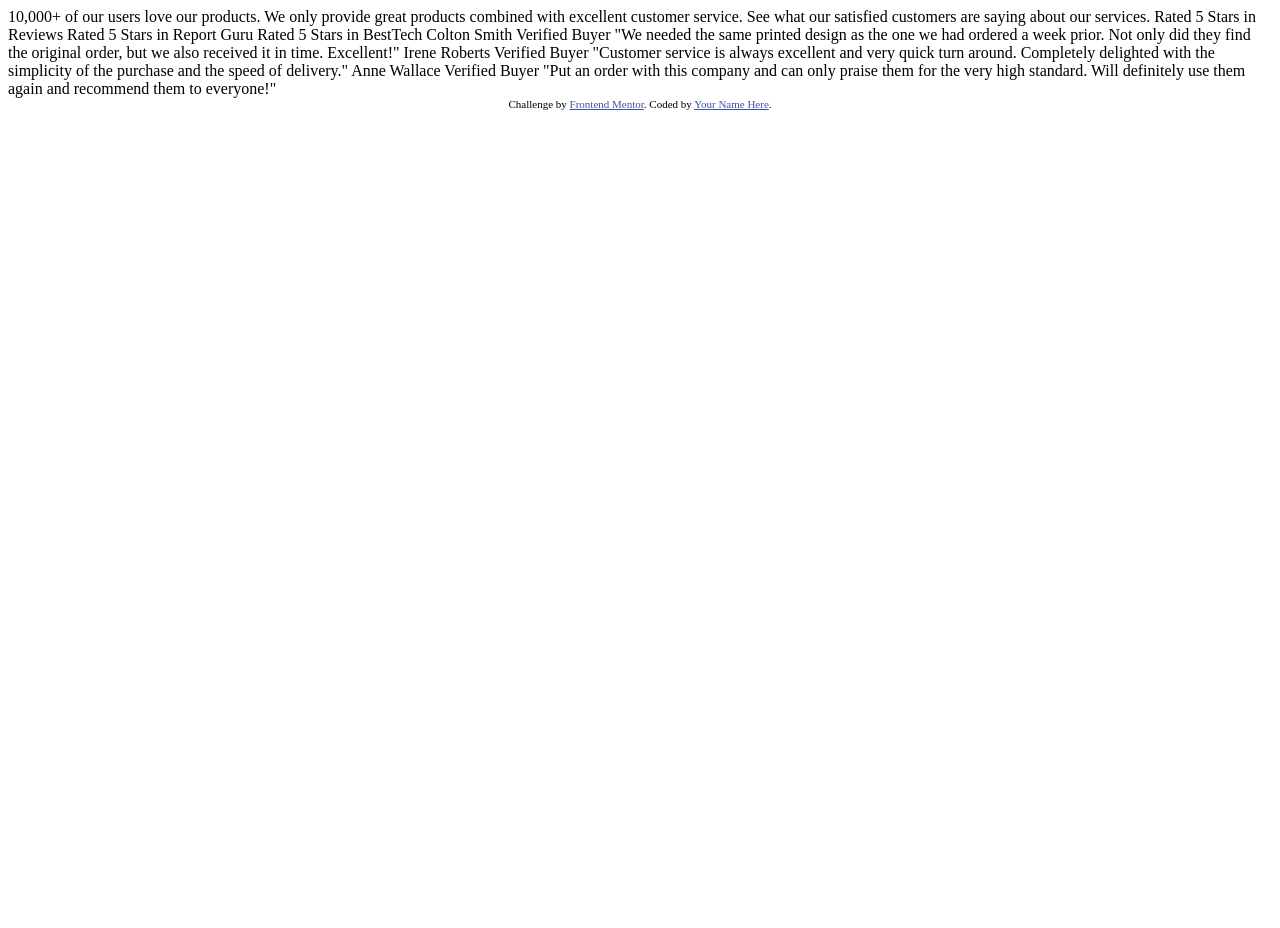
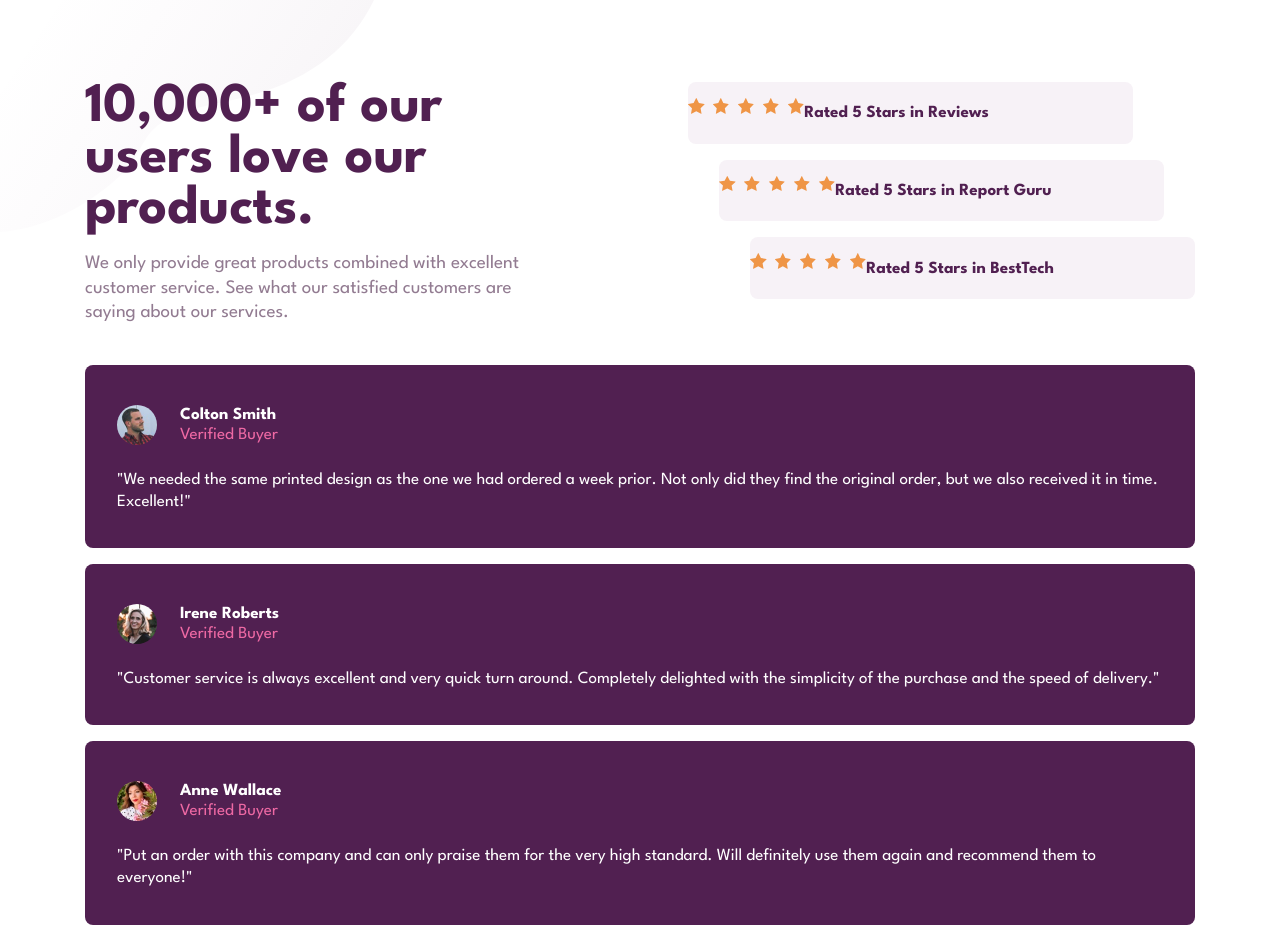
Before and after one commit to gabrieltrtl/social-proof-section, a plain HTML site: page index.html in a window 1280 px wide. Before the commit the page ends 800 px from the top, so only its background shows below. Drawn offline with Linux system fonts and the light colour scheme.

Commit message:
first commit

```diff
--- a/index.html
+++ b/index.html
@@ -3,59 +3,105 @@
   <head>
     <meta charset="UTF-8" />
     <meta name="viewport" content="width=device-width, initial-scale=1.0" />
-    <!-- displays site properly based on user's device -->
 
     <link
-      rel="icon"
-      type="image/png"
-      sizes="32x32"
-      href="./images/favicon-32x32.png"
-    />
-
+      rel="icon" type="image/png" sizes="32x32" href="./images/favicon-32x32.png"/>
+    <link rel="stylesheet" href="style.css">
     <title>Frontend Mentor | Social proof section</title>
 
-    <!-- Feel free to remove these styles or customise in your own stylesheet 👍 -->
-    <style>
-      .attribution {
-        font-size: 11px;
-        text-align: center;
-      }
-      .attribution a {
-        color: hsl(228, 45%, 44%);
-      }
     </style>
   </head>
   <body>
-    10,000+ of our users love our products.
-
+    <main class="container">
+      <section class="rating">
+        <div class="rating__content">
+          <h1 class="rating__title">10,000+ of our users love our products.</h1>
+          <p class="rating__paragraph">
             We only provide great products combined with excellent customer service.
             See what our satisfied customers are saying about our services.
+          </p>
+        </div>
+        <div class="rating__stars">
+          <div class="rating__wrapper left-aligned">
+            <div class="stars__container">
+              <img src="./images/icon-star.svg" alt="">
+              <img src="./images/icon-star.svg" alt="">
+              <img src="./images/icon-star.svg" alt="">
+              <img src="./images/icon-star.svg" alt="">
+              <img src="./images/icon-star.svg" alt="">
+            </div>
+            <p class="stars__text">Rated 5 Stars in Reviews</p>
+          </div>
+          <div class="rating__wrapper center-aligned">
+            <div class="stars__container">
+              <img src="./images/icon-star.svg" alt="">
+              <img src="./images/icon-star.svg" alt="">
+              <img src="./images/icon-star.svg" alt="">
+              <img src="./images/icon-star.svg" alt="">
+              <img src="./images/icon-star.svg" alt="">
+            </div>
+            <p class="stars__text">Rated 5 Stars in Report Guru</p>
+          </div>
+          <div class="rating__wrapper right-aligned">
+            <div class="stars__container">
+              <img src="./images/icon-star.svg" alt="">
+              <img src="./images/icon-star.svg" alt="">
+              <img src="./images/icon-star.svg" alt="">
+              <img src="./images/icon-star.svg" alt="">
+              <img src="./images/icon-star.svg" alt="">
+            </div>
+            <p class="stars__text">Rated 5 Stars in BestTech</p>
+          </div>
+        </div>
+      </section>
 
-    Rated 5 Stars in Reviews
-    Rated 5 Stars in Report Guru
-    Rated 5 Stars in BestTech
-
-    Colton Smith
-    Verified Buyer
+      <section class="testimonials">
+        <div class="testimonials__container">
+          <div class="testimonials__author">
+            <img src="./images/image-colton.jpg" alt="">
+            <div class="author__name">
+              <p>Colton Smith</p>
+              <span>Verified Buyer</span>
+            </div>
+          </div>
+          <blockquote>
             "We needed the same printed design as the one we had ordered a week prior.
             Not only did they find the original order, but we also received it in time.
             Excellent!"
+          </blockquote>
+        </div>
 
-    Irene Roberts
-    Verified Buyer
+        <div class="testimonials__container">
+          <div class="testimonials__author">
+            <img src="./images/image-irene.jpg" alt="">
+            <div class="author__name">
+              <p>Irene Roberts</p>
+              <span>Verified Buyer</span>
+            </div>
+          </div>
+          <blockquote>
             "Customer service is always excellent and very quick turn around. Completely
             delighted with the simplicity of the purchase and the speed of delivery."
+          </blockquote>
+        </div>
 
-    Anne Wallace
-    Verified Buyer
+        <div class="testimonials__container">
+          <div class="testimonials__author">
+            <img src="./images/image-anne.jpg" alt="">
+            <div class="author__name">
+              <p>Anne Wallace</p>
+              <span>Verified Buyer</span>
+            </div>
+          </div>
+          <blockquote>
             "Put an order with this company and can only praise them for the very high
             standard. Will definitely use them again and recommend them to everyone!"
+          </blockquote>
 
-    <div class="attribution">
-      Challenge by
-      <a href="https://www.frontendmentor.io?ref=challenge" target="_blank"
-        >Frontend Mentor</a
-      >. Coded by <a href="#">Your Name Here</a>.
+        </div>
+      </section>
+    </main>
+
     </div>
   </body>
 </html>
--- /dev/null
+++ b/style.css
@@ -0,0 +1,173 @@
+@import url('https://fonts.googleapis.com/css2?family=League+Spartan:wght@100..900&display=swap');
+
+:root {
+  --primary-color: #512051;
+}
+
+* {
+  margin: 0;
+  padding: 0;
+  box-sizing: border-box;
+  text-decoration: none;
+}
+
+input, button, textarea, select {
+  font: inherit;
+}
+
+ol, ul {
+	list-style: none;
+}
+
+img, picture, video, canvas, svg {
+  display: block;
+  width: 100%;
+}
+
+body {
+  font-family: "League Spartan", sans-serif;
+  min-height: 100vh;
+  background: url(./images/bg-pattern-top-mobile.svg) no-repeat top left;
+}
+
+.container {
+  max-width: 327px;
+  margin: 0 auto;
+  padding: 5.125rem 0 6.1875rem 0;
+}
+
+.rating__content {
+  text-align: center;
+}
+
+.rating__title {
+  font-size: 40px;
+  color: var(--primary-color);
+  margin-bottom: 1.0625rem;
+}
+
+.rating__paragraph {
+  color: #927B91;
+  font-size: 1.1875rem;
+  line-height: 1.3;
+  margin-bottom: 2.4375rem;
+}
+
+.rating__wrapper {
+  background-color: #F7F2F7;
+  border-radius: 8px;
+  display: flex;
+  flex-direction: column;
+  align-items: center;
+  padding: 1rem 0 0.9375rem 0;
+}
+
+.rating__wrapper:not(:last-child) {
+  margin-bottom: 1rem;
+}
+
+.rating__wrapper:last-child {
+  margin-bottom: 3.0625rem;
+}
+
+.stars__container {
+  display: flex;
+  justify-content: center;
+  gap: 8.45px;
+  margin-bottom: 0.9519rem;
+}
+
+.stars__container img {
+  width: 16.5px;
+  display: inline-block;
+}
+
+.stars__text {
+  font-weight: 700;
+  font-size: 1.0625rem;
+  color: var(--primary-color);
+}
+
+.testimonials {
+  color: #FFFFFF;
+  font-size: 1.0625rem;
+}
+
+.testimonials blockquote {
+  line-height: 1.3;
+}
+
+.testimonials__container {
+  background-color: var(--primary-color);
+  border-radius: 8px;
+  padding: 2.5rem 2rem 2.1875rem 2rem;
+}
+
+.testimonials__container img {
+  width: 40px;
+  border-radius: 50%;
+}
+
+
+.testimonials__container:not(:last-child) {
+  margin-bottom: 16px;
+}
+
+.testimonials__author {
+  display: flex;
+  align-items: center;
+  gap: 23px;
+  margin-bottom: 24px;
+}
+
+.author__name {
+  display: flex;
+  flex-direction: column;
+  gap: 4px;
+}
+
+.author__name p {
+  font-weight: 700;
+}
+
+.author__name span {
+  color: #EE69A4;
+}
+
+@media (min-width: 1200px) {
+  .container {
+    max-width: 1110px;
+  }
+
+  .rating {
+    display: flex;
+    gap: 158px;
+  }
+
+  .rating__stars {
+    flex: 1;
+  }
+
+  .rating__content {
+    text-align: left;
+    max-width: 27.8125rem;
+  }
+
+  .rating__title {
+    font-size: 3.5rem;
+  }
+
+  .rating__wrapper {
+    max-width: 445px;
+    flex-direction: row;
+  }
+
+  .center-aligned {
+    margin: auto;
+  }
+
+  .right-aligned {
+    margin-left: auto;
+  }
+
+}
```
Lines whose indentation alone changed are shown as unchanged.
